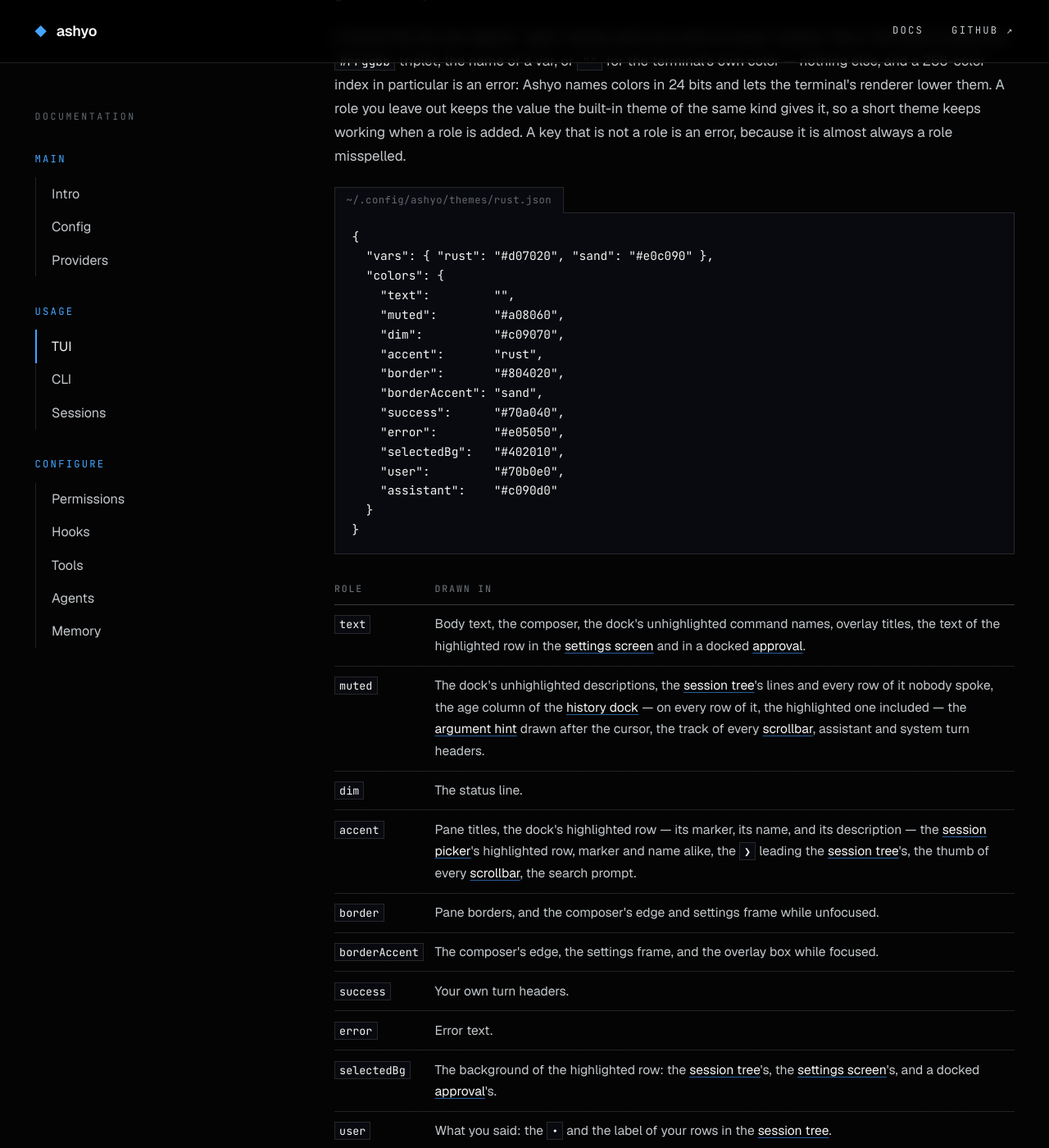
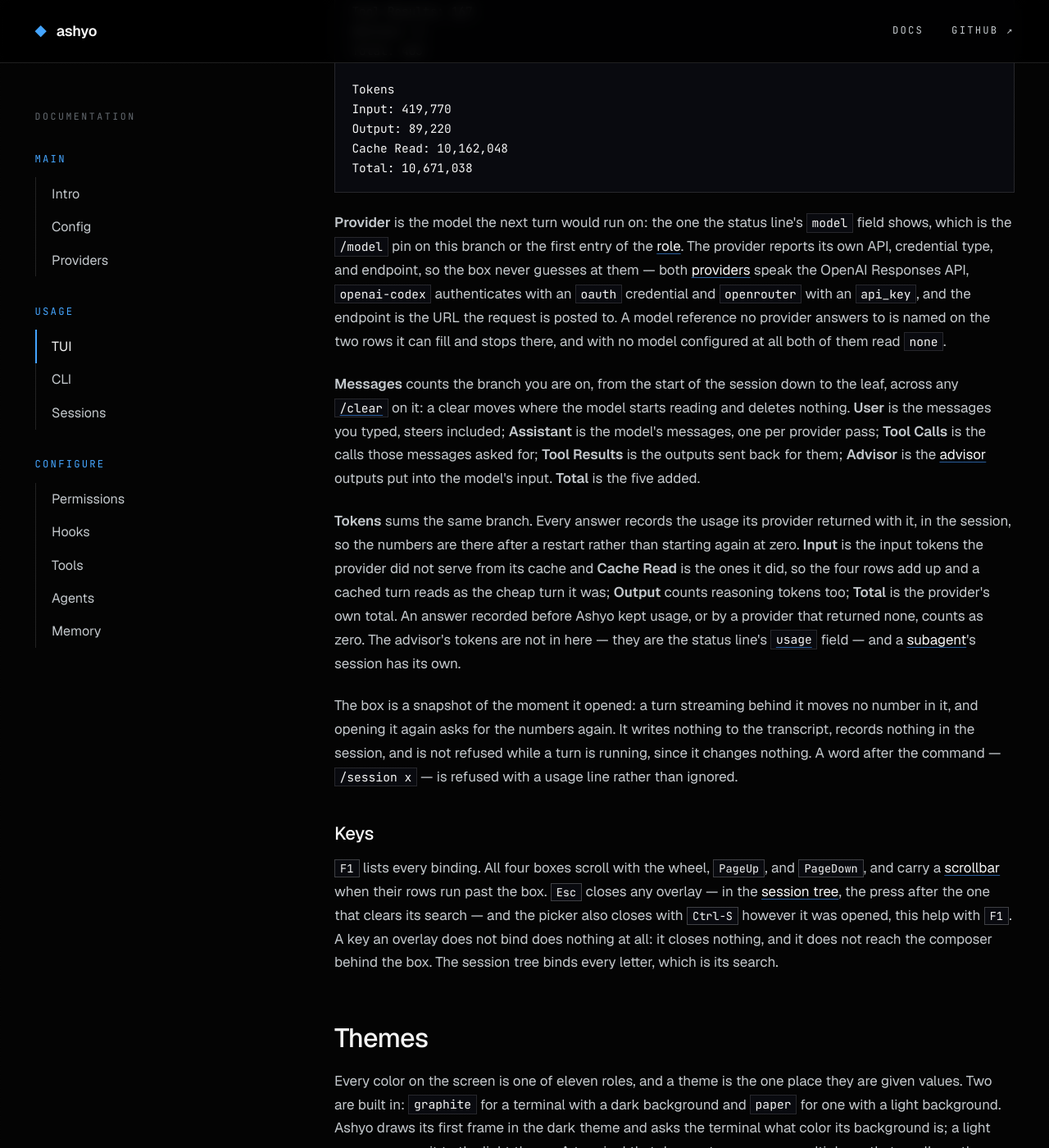
Before and after one commit to ashyo-ai/ashyo-ai.github.io, a Jekyll site: the page built from tui.html, in a window 1280 px wide and 1400 px high, scrolled down 17670 px. Shown: the whole window at 82% size. Built offline with Jekyll 4.4.1, drawn with Linux system fonts in a browser that asks for light colours; some of the changed text lies outside the part shown.

Commit message:
Session Info Overlay: the box over the transcript and what it counts

```diff
--- a/sessions.html
+++ b/sessions.html
@@ -19,7 +19,7 @@
 <table>
 <tr><th>Type</th><th>Meaning</th></tr>
 <tr><td><code>session</code></td><td>The root: creation time, directory, surface.</td></tr>
-<tr><td><code>message</code></td><td>A user or model message, or a tool call and its result, stored as the provider produced it.</td></tr>
+<tr><td><code>message</code></td><td>A user or model message, or a tool call and its result, stored as the provider produced it. A model message also carries the token usage its provider reported for it, which is what the <a href="tui.html#session-box">session box</a> adds up.</td></tr>
 <tr><td><code>custom</code></td><td>A harness record on the path, such as a tool call's lifecycle.</td></tr>
 <tr><td><code>session_title</code></td><td>A rename.</td></tr>
 <tr><td><code>model_change</code>, <code>thinking_level_change</code>, <code>mode_change</code></td><td><code>/model</code>, <code>/thinking</code>, and <code>/plan</code>.</td></tr>
--- a/tui.html
+++ b/tui.html
@@ -17,7 +17,7 @@
 <p>Every line in the transcript is labeled with who produced it: <code>you</code>, the provider and model that answered, <code>tool: &lt;name&gt;</code> for a call, <code>ashyo</code> for the harness's own reports, and <code>advisor (note)</code>, <code>advisor (concern)</code>, or <code>advisor (blocker)</code> for the <a href="agents.html#advisor-kinds">advisor</a>. A note the harness dropped is labeled <code>— dropped</code>: it is shown, and the model never read it. A concern or blocker that <a href="config.html#immune-turns"><code>advisor.immuneTurns</code></a> held back is labeled <code>— held</code>: it keeps its kind, interrupts nothing, and reaches the model with your next message. A call a blocker cut short says so where the call is, and a turn the advisor started opens with a line saying so. The transcript is a projection of the branch you are on, so a resume or a branch switch shows the same lines in the same places.</p>
 
 <h2 id="scrolling">Scrolling</h2>
-<p>Everything that scrolls scrolls the same way and shows the same scrollbar: the transcript, the interaction pane, the <a href="#session-tree">session tree</a>, the <a href="#session-picker">session picker</a>, the <a href="#keys-help">key help</a>, each of the <a href="#settings">settings screen</a>'s lists, the <a href="#completion">completion dock</a>, and the <a href="#history-dock">history dock</a>. The bar is one column on the pane's right edge — an <a href="#themes">accent</a>-colored thumb on a <a href="#themes">muted</a> track, the thumb as long a share of the bar as what is on screen is of the whole, never shorter than a cell — and it is drawn only while there is more than fits. The column is kept for it either way, so text wraps to the same width whether or not a bar is showing: the transcript changes height with every composer line and every dock, and a conversation near one screen tall is not re-wrapped each time it crosses the edge.</p>
+<p>Everything that scrolls scrolls the same way and shows the same scrollbar: the transcript, the interaction pane, the <a href="#session-tree">session tree</a>, the <a href="#session-picker">session picker</a>, the <a href="#session-box">session box</a>, the <a href="#keys-help">key help</a>, each of the <a href="#settings">settings screen</a>'s lists, the <a href="#completion">completion dock</a>, and the <a href="#history-dock">history dock</a>. The bar is one column on the pane's right edge — an <a href="#themes">accent</a>-colored thumb on a <a href="#themes">muted</a> track, the thumb as long a share of the bar as what is on screen is of the whole, never shorter than a cell — and it is drawn only while there is more than fits. The column is kept for it either way, so text wraps to the same width whether or not a bar is showing: the transcript changes height with every composer line and every dock, and a conversation near one screen tall is not re-wrapped each time it crosses the edge.</p>
 <p>The mouse wheel moves whatever is under the pointer, three rows a tick. <kbd>PageUp</kbd> and <kbd>PageDown</kbd> move by one window. <kbd>↑</kbd> and <kbd>↓</kbd> move a row in a pane and a highlight in a list. Whether scrolling brings the highlight along is each list's own rule: the dock, the session tree, and the picker bring theirs, so <kbd>Tab</kbd> and <kbd>Enter</kbd> never act on a row that has scrolled out of sight, while the settings screen's lists leave theirs where it is, so scrolling the theme list previews nothing. The highlight comes back on screen with the next <kbd>↑</kbd> or <kbd>↓</kbd>.</p>
 <p>The composer is the exception. It is an editor rather than a list: past five rows it scrolls itself to keep the line you are on in view, and it draws no bar.</p>
 
@@ -68,6 +68,7 @@
 <tr><td><code>/clear</code></td><td>Clear the model's context. The session, its title, its model, its reasoning effort, its mode, and every turn in it are kept; only what the next request carries is emptied. The transcript empties with it and says nothing; the turns are still in the session, above the <code>clear</code> node in the tree. Recorded in the log as a node in the tree. Refused while a turn is running, and refused when nothing has been recorded since the last clear. See <a href="sessions.html#branching">Sessions</a>.</td></tr>
 <tr><td><code>/clone</code></td><td>Copy this conversation and carry on in the copy. The log, the scratch directory, and the session of every subagent the conversation ran are all copied under new ids; the copy opens on the branch the original was on, under the same title, model, reasoning effort, mode, and plan. Nothing is written to the transcript; the status line's <code>session</code> field carries the new id and the pane is unchanged. The original is left exactly as it was and stays in the <a href="#session-picker">picker</a>, resumable. Refused while a turn is running, and while a subagent is still running. See <a href="sessions.html#cloning">Sessions</a>.</td></tr>
 <tr><td><code>/fork</code></td><td>Copy the branch you are on and carry on in the copy. The path from the start of the conversation to the leaf you are on, the sessions of the subagents that branch ran, and the scratch directory are copied under new ids; what the other branches hold stays with the original. The copy opens on its leaf, under the title, model, reasoning effort, mode, and rules that branch carried. Nothing is written to the transcript; the status line's <code>session</code> field carries the new id and the pane is unchanged. The original is left exactly as it was, every branch intact, and stays in the <a href="#session-picker">picker</a>, resumable. Refused while a turn is running, and while a subagent is still running. See <a href="sessions.html#forking">Sessions</a>.</td></tr>
+<tr><td><code>/session</code></td><td>Open the <a href="#session-box">session box</a>: this session's id, the provider your next turn would run on, what the branch you are on holds, and what it has cost. Nothing is written to the transcript and nothing is recorded. Not refused while a turn is running.</td></tr>
 <tr><td><code>/login openrouter|openai-codex [--device]</code></td><td>Log in without leaving the session. <kbd>Esc</kbd> cancels.</td></tr>
 <tr><td><code>/logout openrouter|openai-codex</code></td><td>Remove a credential.</td></tr>
 <tr><td><code>/keys</code></td><td>Open the key help.</td></tr>
@@ -147,8 +148,36 @@
 <p>The categories are <code>Appearance</code> and <code>Model</code>. <b>Theme</b>, the first row under <code>Appearance</code>, is the one row wired to a setting so far; the rest are placeholders that change nothing, and the settings behind them still live in the <a href="config.html">config files</a>.</p>
 <p>The <b>Theme</b> row shows the <a href="#themes">theme</a> you are running. <kbd>Enter</kbd> on it replaces the rows with every theme you have, built in and your own, sorted by name with the one in force highlighted. <kbd>↑</kbd> and <kbd>↓</kbd> redraw the whole screen in the highlighted theme, so you see a theme before you keep it; <kbd>Enter</kbd> keeps it, and <kbd>Esc</kbd> puts back the theme you came in with and returns to the rows without saving anything.</p>
 <p>Keeping a theme writes its name into your global config file as <code><a href="config.html#schema">tui.theme.dark</a></code> or <code>tui.theme.light</code>, whichever kind of terminal you are on, and it reaches the screen through the same once-a-second check that notices an edit you make in an editor — there is one path by which a theme takes effect, and the settings screen uses it. The write moves that one value and nothing else: your formatting, your key order, and keys Ashyo has never heard of all come back byte for byte. If the <a href="config.html">project's config file</a> names a theme, that is the theme the row shows and the theme you keep seeing — the row says it comes from the project — and your choice still goes into your global file, in force wherever the project's is not. If the file cannot be written, the theme you chose stays for the rest of the session and the status line's <code>config:</code> field says why it was not saved.</p>
+<h3 id="session-box">Session</h3>
+<p><code>/session</code> puts a box over the transcript with four things in it: this session's id, the provider your next turn would run on, what the branch you are on holds, and what it has cost.</p>
+<pre>ID: 6f1c2a0e-3b7d-4c1e-9a2f-0d8e5b4c7a11
+
+Provider
+Name: openai-codex
+Model: gpt-5.6-luna
+API: OpenAI Responses
+Auth: oauth
+Endpoint: https://chatgpt.com/backend-api/codex/responses
+
+Messages
+User: 4
+Assistant: 120
+Tool Calls: 167
+Tool Results: 167
+Advisor: 5
+Total: 463
+
+Tokens
+Input: 419,770
+Output: 89,220
+Cache Read: 10,162,048
+Total: 10,671,038</pre>
+<p><b>Provider</b> is the model the next turn would run on: the one the status line's <code>model</code> field shows, which is the <code>/model</code> pin on this branch or the first entry of the <a href="config.html#schema">role</a>. The provider reports its own API, credential type, and endpoint, so the box never guesses at them — both <a href="providers.html">providers</a> speak the OpenAI Responses API, <code>openai-codex</code> authenticates with an <code>oauth</code> credential and <code>openrouter</code> with an <code>api_key</code>, and the endpoint is the URL the request is posted to. A model reference no provider answers to is named on the two rows it can fill and stops there, and with no model configured at all both of them read <code>none</code>.</p>
+<p><b>Messages</b> counts the branch you are on, from the start of the session down to the leaf, across any <code><a href="#commands">/clear</a></code> on it: a clear moves where the model starts reading and deletes nothing. <b>User</b> is the messages you typed, steers included; <b>Assistant</b> is the model's messages, one per provider pass; <b>Tool Calls</b> is the calls those messages asked for; <b>Tool Results</b> is the outputs sent back for them; <b>Advisor</b> is the <a href="agents.html#advisor">advisor</a> outputs put into the model's input. <b>Total</b> is the five added.</p>
+<p><b>Tokens</b> sums the same branch. Every answer records the usage its provider returned with it, in the session, so the numbers are there after a restart rather than starting again at zero. <b>Input</b> is the input tokens the provider did not serve from its cache and <b>Cache Read</b> is the ones it did, so the four rows add up and a cached turn reads as the cheap turn it was; <b>Output</b> counts reasoning tokens too; <b>Total</b> is the provider's own total. An answer recorded before Ashyo kept usage, or by a provider that returned none, counts as zero. The advisor's tokens are not in here — they are the status line's <code><a href="#status-line">usage</a></code> field — and a <a href="agents.html#subagents">subagent</a>'s session has its own.</p>
+<p>The box is a snapshot of the moment it opened: a turn streaming behind it moves no number in it, and opening it again asks for the numbers again. It writes nothing to the transcript, records nothing in the session, and is not refused while a turn is running, since it changes nothing. A word after the command — <code>/session x</code> — is refused with a usage line rather than ignored.</p>
 <h3 id="keys-help">Keys</h3>
-<p><kbd>F1</kbd> lists every binding. All three boxes scroll with the wheel, <kbd>PageUp</kbd>, and <kbd>PageDown</kbd>, and carry a <a href="#scrolling">scrollbar</a> when their rows run past the box. <kbd>Esc</kbd> closes any overlay — in the <a href="#session-tree">session tree</a>, the press after the one that clears its search — and the picker also closes with <kbd>Ctrl-S</kbd> however it was opened, this help with <kbd>F1</kbd>. A key an overlay does not bind does nothing at all: it closes nothing, and it does not reach the composer behind the box. The session tree binds every letter, which is its search.</p>
+<p><kbd>F1</kbd> lists every binding. All four boxes scroll with the wheel, <kbd>PageUp</kbd>, and <kbd>PageDown</kbd>, and carry a <a href="#scrolling">scrollbar</a> when their rows run past the box. <kbd>Esc</kbd> closes any overlay — in the <a href="#session-tree">session tree</a>, the press after the one that clears its search — and the picker also closes with <kbd>Ctrl-S</kbd> however it was opened, this help with <kbd>F1</kbd>. A key an overlay does not bind does nothing at all: it closes nothing, and it does not reach the composer behind the box. The session tree binds every letter, which is its search.</p>
 
 <h2 id="themes">Themes</h2>
 <p>Every color on the screen is one of eleven roles, and a theme is the one place they are given values. Two are built in: <code>graphite</code> for a terminal with a dark background and <code>paper</code> for one with a light background. Ashyo draws its first frame in the dark theme and asks the terminal what color its background is; a light answer moves it to the light theme. A terminal that does not answer — a multiplexer that swallows the query, for one — stays dark, and <code><a href="config.html#schema">tui.theme.dark</a></code> is then the theme in use on a light screen too.</p>
```
